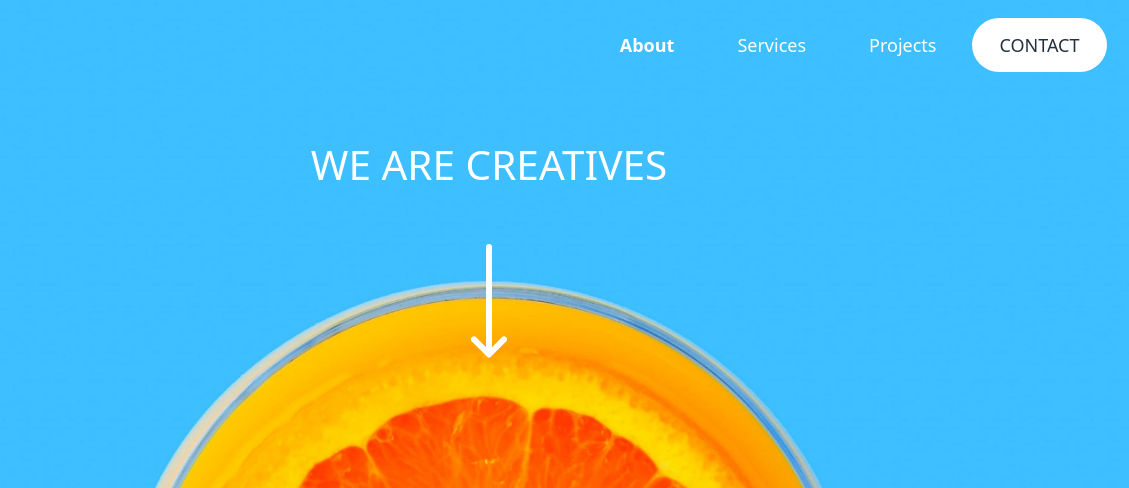
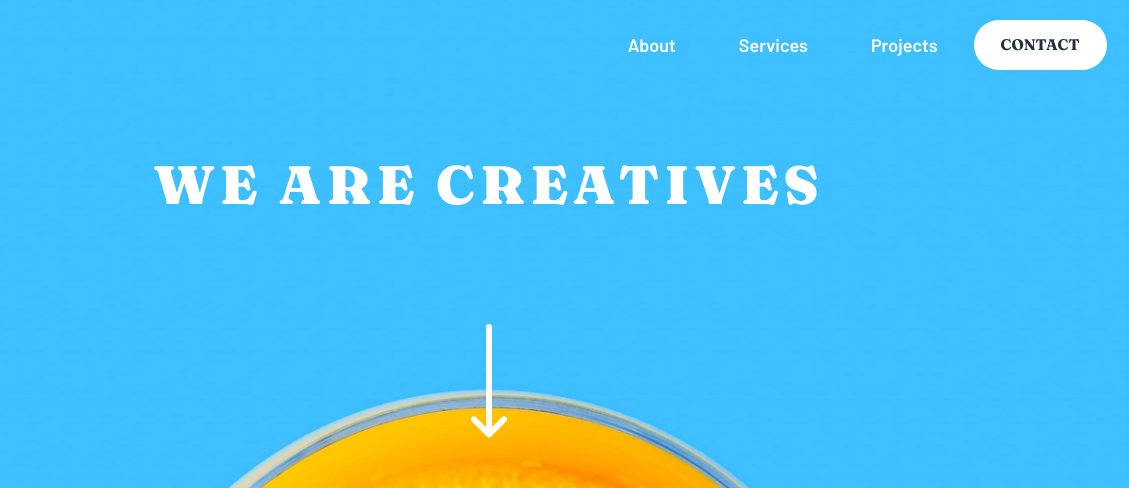
Before and after one commit to ferdinandoaspro/sunnyside-agency, a website: page index.html in a window 1280 px wide. Shown: the top 488 px of the page, 151-1280 px from the left. Drawn offline with Linux system fonts and the light colour scheme.

Commit message:
completed work on header and footer

```diff
--- a/index.html
+++ b/index.html
@@ -1,35 +1,36 @@
 <!DOCTYPE html>
-<html lang="en">
+<html lang="en" class="scroll-smooth">
 <head>
   <meta charset="UTF-8">
   <meta name="viewport" content="width=device-width, initial-scale=1.0">
   <link rel="icon" type="image/png" sizes="32x32" href="./images/favicon-32x32.png">
-  <link rel="stylesheet" href="/dist/output.css">
   <link rel="preconnect" href="https://fonts.googleapis.com">
   <link rel="preconnect" href="https://fonts.gstatic.com" crossorigin>
-  <link href="https://fonts.googleapis.com/css2?family=Barlow:wght@600&family=Fraunces:opsz,wght@9..144,700;9..144,900&display=swap" rel="stylesheet">
+  <link href="https://fonts.googleapis.com/css2?family=Barlow:wght@600&family=Fraunces:opsz,wght@9..144,700;9..144,900&family=Poppins:wght@900&display=swap" rel="stylesheet">
   <title>Frontend Mentor | Sunnyside agency landing page</title>
+  <link rel="stylesheet" href="/dist/output.css">
 </head>
-<body class="flex flex-col text-center">
-  <header class="relative bg-header bg-center bg-cover text-white px-5 py-5 w-full min-h-[30rem] md:bg-header-desktop">
-    <nav class="flex flex-row justify-between items-center h-[2.5rem]">
+<body class="flex flex-col text-center font-barlow">
+  <header class="w-full text-white bg-center bg-cover bg-no-repeat bg-header min-h-[30rem] h-fit max-h-[42rem] sm:bg-header-desktop">
+    <nav class="flex flex-row items-center justify-between h-10 px-5 mt-5">
       <img src="images/logo.svg" alt="sunnyside logo" class="h-[24px] w-[124px]">
       <button type="button" aria-controls="mobile-menu" aria-expanded="false" class="lg:hidden">
         <img src="/images/icon-hamburger.svg" alt="" class="h-[18px] w-[24px]">
       </button>
-      <div class="hidden absolute inset-5 top-[6rem] lg:static lg:inline-flex" id="mobile-menu">
-        <ul class="flex flex-col py-[1.75rem] gap-2 bg-white text-very-dark-grayish-blue lg:py-0 lg:text-white lg:bg-transparent lg:flex-row
+      <div class="hidden inset-5 top-[6rem] z-10 lg:static lg:inline-flex origin-top-right" id="mobile-menu">
+        <ul class="flex flex-col py-7 gap-2 bg-white text-dark-grayish-blue lg:py-0 lg:text-white items-center lg:bg-transparent lg:flex-row
+
                   before:absolute before:border-solid before:border-[15px] before:border-t-transparent before:border-r-transparent
                   before:top-[-15px] before:right-[-15px] before:border-white before:rotate-45 lg:before:content-none">
           <li><button class="px-6 py-3 font-bold rounded-full btn">About</button></li>
           <li><button class="px-6 py-3 rounded-full btn">Services</button></li>
           <li><button class="px-6 py-3 rounded-full btn">Projects</button></li>
-          <li><button class="px-6 py-3 rounded-full btn bg-yellow text-very-dark-desaturated-blue lg:bg-white">CONTACT</button></li>
+          <li><button class="px-6 py-3 text-[0.85rem] rounded-full btn bg-yellow text-very-dark-desaturated-blue font-fraunces lg:bg-white">CONTACT</button></li>
         </ul>
       </div>
     </nav>
-    <h1 class="my-[3rem] pt-4 text-[2.25rem] leading-tight">WE ARE CREATIVES</h1>
-    <img src="images/icon-arrow-down.svg" alt="" class="mx-auto">
+    <h1 class="my-12 py-4 sm:py-6 md:py-8 text-4xl md:text-5xl font-fraunces font-black tracking-widest leading-tight max-[320px]:text-3xl">WE ARE CREATIVES</h1>
+    <img src="images/icon-arrow-down.svg" alt="" class="mx-auto mb-[40%] sm:mt-[6%]">
   </header>
   <main>
     <article>
@@ -96,10 +97,19 @@
       </div>
     </section>
   </main>
-  <footer>
-    <p>About</p>
-    <p>Services</p>
-    <p>Projects</p>
+  <footer class="py-6 relative h-[19rem] bg-dark-moderate-cyan bg-opacity-60 w-full text-dark-desaturated-cyan text-opacity-80">
+    <h6 class="my-5 text-3xl font-black font-poppins">sunnyside</h6>
+    <div class=" py-3 mb-10 flex flex-row justify-center max-[320px]:gap-4 gap-[2rem] md:gap-[4rem]">
+      <p>About</p>
+      <p>Services</p>
+      <p>Projects</p>
+    </div>
+    <div class="flex flex-row justify-center w-full gap-6 pt-7">
+      <img src="images/icon-facebook.svg" alt="facebook logo">
+      <img src="images/icon-instagram.svg" alt="instagram logo">
+      <img src="images/icon-twitter.svg" alt="twitter logo">
+      <img src="images/icon-pinterest.svg" alt="pinterest logo">
+    </div>
   </footer>
   <script>
     const menuButton = document.querySelector("button");
@@ -107,10 +117,10 @@
     menuButton.addEventListener("click", () => {
       menuButton.setAttribute(
       'aria-expanded',
-      `${!(menuButton.getAttribute('aria-expanded') === 'true')}`
+      `${!(menuButton.getAttribute('aria-expanded') === "true")}`
     );
       menu.classList.toggle("hidden");
-
+      menu.classList.toggle("absolute");
     })
   </script>
 </body>
--- a/tailwind.config.js
+++ b/tailwind.config.js
@@ -39,7 +39,8 @@ export const theme = {
     },
     fontFamily: {
       "barlow": ["Barlow", "sans-serif"],
-      "fraunces": ["Fraunces", "sans-serif"]
+      "fraunces": ["Fraunces", "sans-serif"],
+      "poppins": ["Poppins", "sans-serif"]
     }
   },
 };
```
Also changed, not shown: dist/output.css.
